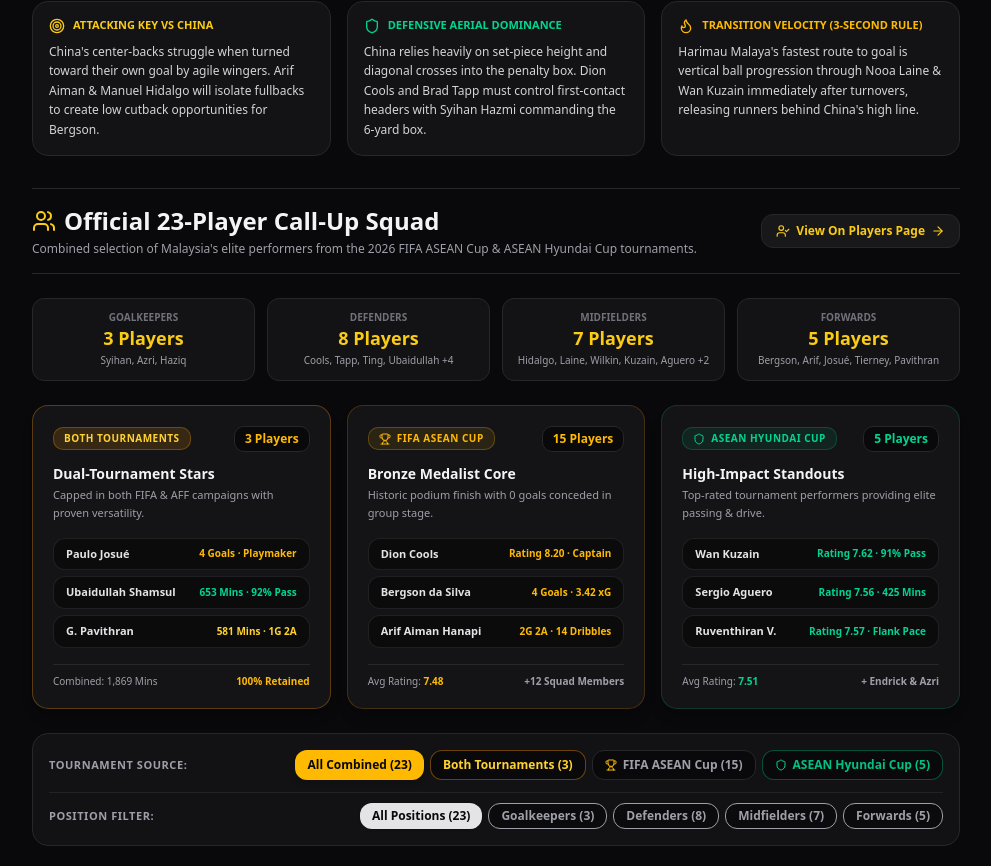
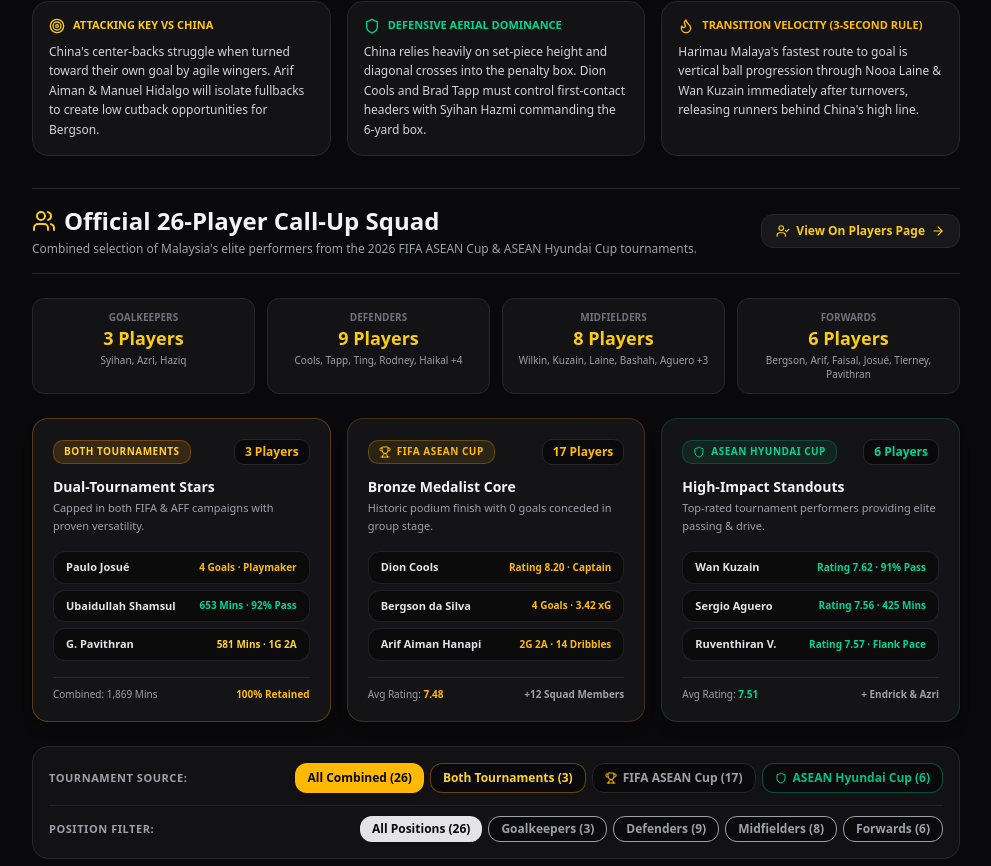
Before and after one commit to eddigitalsolution/aff-malaysia, a Next.js app: page /friendly in a window 1280 px wide. Shown: the part 1834-2700 px from the top of the page, without its empty margins (288-1279 px from the left). Built offline with nearby package versions, Linux system fonts and the light colour scheme.

Commit message:
feat(friendly): add 3 top tournament performers (Faisal Halim, Syahir Bashah, Rodney Celvin) to China PR squad

```diff
--- a/src/app/friendly/page.tsx
+++ b/src/app/friendly/page.tsx
@@ -258,7 +258,7 @@ export default function FriendlyChinaPage() {
       // Auto-select a matching slot on the pitch (Dion Cools strictly targets RCB or RB)
       const matchingSlot = currentFormation.slots.find(s => {
         if (benchPlayer.id === 'dion-cools') return ['RCB', 'RB'].includes(s.role) || (s.role === 'CB' && s.x > 50);
-        if (benchPlayer.id === 'harith-haikal' || benchPlayer.id === 'brad-tapp') return s.role === 'CB';
+        if (benchPlayer.id === 'harith-haikal' || benchPlayer.id === 'brad-tapp' || benchPlayer.id === 'rodney-celvin') return s.role === 'CB' || ['CB', 'LCB', 'RCB'].includes(s.role);
         if (benchPlayer.id === 'daniel-ting') return ['LCB', 'LB', 'LWB'].includes(s.role);
         if (benchPlayer.position === 'Goalkeeper') return s.role === 'GK';
         if (benchPlayer.position === 'Defender') return ['CB', 'RCB', 'LCB', 'LB', 'RB', 'LWB', 'RWB'].includes(s.role);
@@ -813,6 +813,12 @@ export default function FriendlyChinaPage() {
                         {player
                           ? (player.name.includes('Ruventhiran')
                               ? 'Ruven'
+                              : player.name.includes('Faisal')
+                              ? 'Faisal'
+                              : player.name.includes('Rodney')
+                              ? 'Rodney'
+                              : player.name.includes('Bashah')
+                              ? 'Bashah'
                               : player.name.includes('Nazmi')
                               ? 'Nazmi'
                               : player.name.includes('Josu')
@@ -1018,7 +1024,7 @@ export default function FriendlyChinaPage() {
             <div className="flex items-center gap-2">
               <Users className="h-6 w-6 text-primary" />
               <h2 className="text-xl sm:text-2xl font-black text-zinc-100">
-                Official 23-Player Call-Up Squad
+                Official {players.length}-Player Call-Up Squad
               </h2>
             </div>
             <p className="text-xs text-zinc-400 mt-1">
@@ -1048,17 +1054,17 @@ export default function FriendlyChinaPage() {
           <div className="bg-zinc-900/70 p-3 rounded-xl border border-zinc-800">
             <span className="text-[10px] text-zinc-500 font-bold uppercase block">Defenders</span>
             <span className="text-lg font-black text-primary">{defenders.length} Players</span>
-            <span className="text-[10px] text-zinc-400 block mt-0.5">Cools, Tapp, Ting, Ubaidullah +4</span>
+            <span className="text-[10px] text-zinc-400 block mt-0.5">Cools, Tapp, Ting, Rodney, Haikal +4</span>
           </div>
           <div className="bg-zinc-900/70 p-3 rounded-xl border border-zinc-800">
             <span className="text-[10px] text-zinc-500 font-bold uppercase block">Midfielders</span>
             <span className="text-lg font-black text-primary">{midfielders.length} Players</span>
-            <span className="text-[10px] text-zinc-400 block mt-0.5">Hidalgo, Laine, Wilkin, Kuzain, Aguero +2</span>
+            <span className="text-[10px] text-zinc-400 block mt-0.5">Wilkin, Kuzain, Laine, Bashah, Aguero +3</span>
           </div>
           <div className="bg-zinc-900/70 p-3 rounded-xl border border-zinc-800">
             <span className="text-[10px] text-zinc-500 font-bold uppercase block">Forwards</span>
             <span className="text-lg font-black text-primary">{forwards.length} Players</span>
-            <span className="text-[10px] text-zinc-400 block mt-0.5">Bergson, Arif, Josué, Tierney, Pavithran</span>
+            <span className="text-[10px] text-zinc-400 block mt-0.5">Bergson, Arif, Faisal, Josué, Tierney, Pavithran</span>
           </div>
         </div>
 
--- a/src/app/players/page.tsx
+++ b/src/app/players/page.tsx
@@ -415,11 +415,11 @@ export default function PlayersPage() {
                   : 'bg-zinc-900 border-zinc-800 text-zinc-400 hover:text-zinc-200 hover:border-zinc-700'
               }`}
             >
-              <span>CN 23-Man China Call-Up Squad</span>
+              <span>China Friendly Call-Up Squad</span>
               <span className={`text-[9px] px-1.5 py-0.2 rounded font-black ${
                 showOnlyCallUp ? 'bg-zinc-950/20 text-zinc-950' : 'bg-zinc-800 text-amber-400'
               }`}>
-                23
+                {players.filter(p => p.isChinaCallUp).length}
               </span>
             </button>
           </div>
```
Also changed, not shown: data/players.json.
